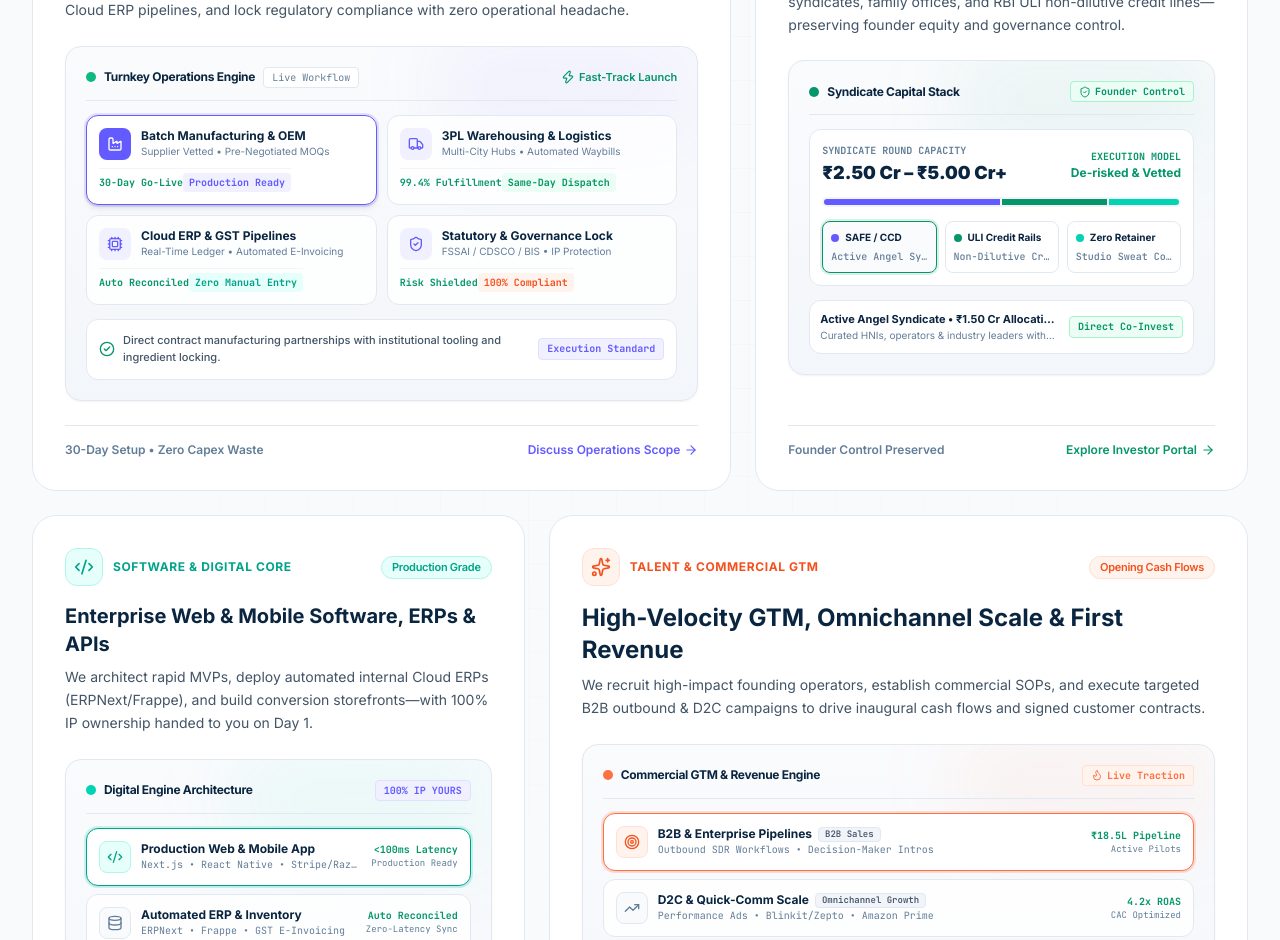
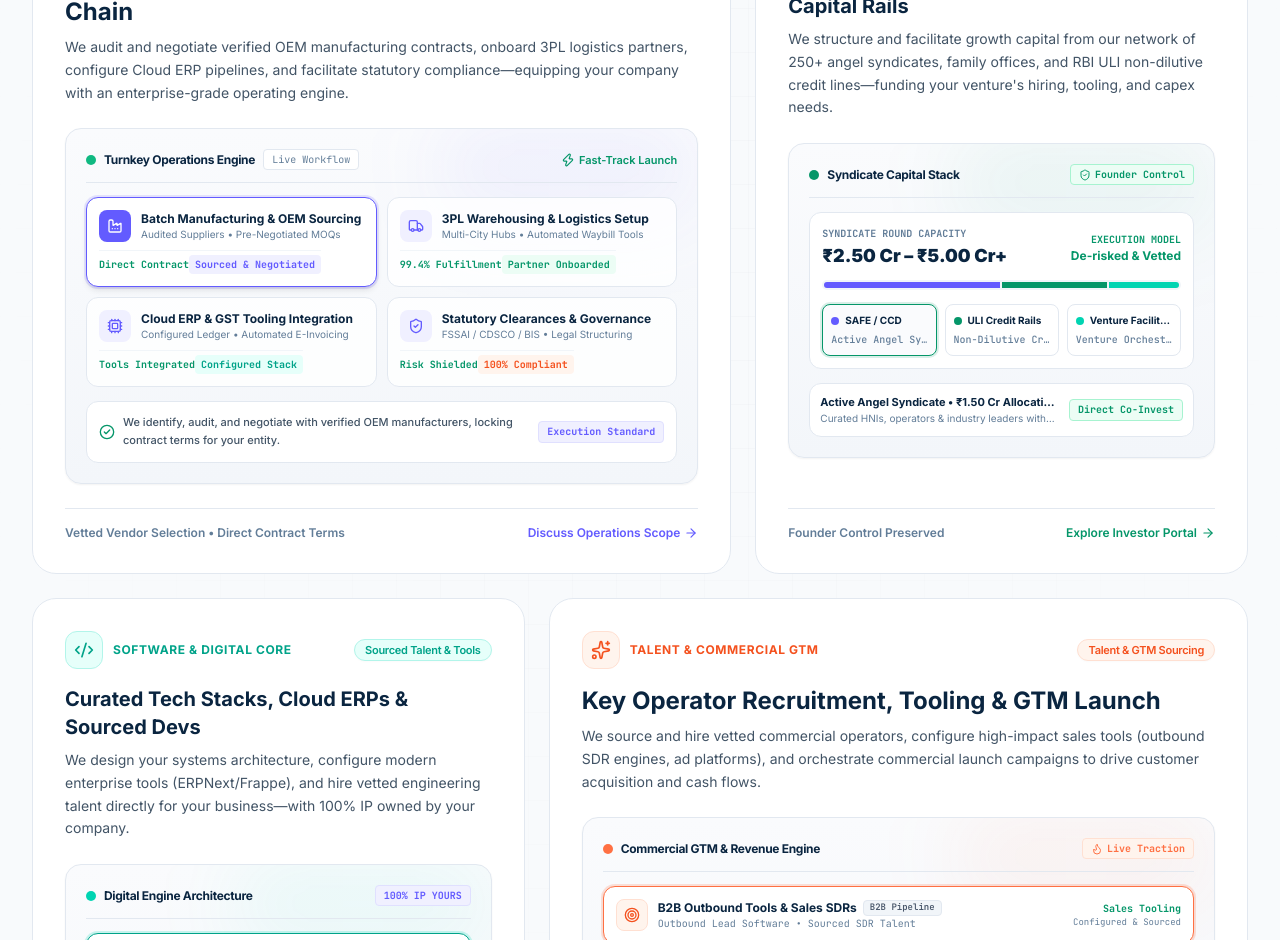
Before and after one commit to himanshumalik21/1008-network, a Next.js app: page / in a window 1280 px wide. Shown: the part 1860-2800 px from the top of the page. Built offline with nearby package versions, Linux system fonts and the light colour scheme; no server answers.

Commit message:
fix(copy): clarify venture facilitator, talent sourcing, and tooling orchestration model across platform

```diff
--- a/app/studio/page.tsx
+++ b/app/studio/page.tsx
@@ -77,7 +77,7 @@ export default function StudioPage() {
           </h1>
 
           <p className="text-base sm:text-xl text-[#425466] leading-relaxed max-w-3xl mx-auto font-normal">
-            Whether launching a high-growth tech platform, scaling a D2C consumer brand, setting up batch manufacturing, or turning around an existing business—1008 Network stands shoulder-to-shoulder with you. We deploy production software, automate supply chains, recruit vetted co-founders, and structure institutional credit for <strong className="text-[#0A2540]">shared equity upside</strong>.
+            Whether launching a high-growth tech platform, scaling a D2C consumer brand, setting up batch manufacturing, or turning around an existing business—1008 Network acts as your venture facilitator. We architect digital systems, configure open-source ERPs, recruit vetted operators, and structure syndicate credit for <strong className="text-[#0A2540]">shared equity upside</strong>.
           </p>
 
           <div className="pt-3 flex flex-col sm:flex-row items-center justify-center gap-3.5">
--- a/components/graphics/CapitalSyndicateGraphic.tsx
+++ b/components/graphics/CapitalSyndicateGraphic.tsx
@@ -26,13 +26,13 @@ export function CapitalSyndicateGraphic() {
       tag: "ULI Credit Rails",
     },
     {
-      title: "Studio Sweat Co-Build",
-      amount: "Skin in the Game",
-      desc: "We invest end-to-end operational execution alongside founder equity.",
-      tickets: "Turnkey Operations",
+      title: "Venture Orchestration & Advisory",
+      amount: "Aligned Equity Stake",
+      desc: "We facilitate end-to-end tooling, talent sourcing, vendor selection & venture strategy.",
+      tickets: "Turnkey Orchestration",
       status: "Aligned Incentives",
       color: "#00D4B2",
-      tag: "Zero Retainer",
+      tag: "Venture Facilitation",
     },
   ];
 
--- a/components/graphics/CommercialRevenueGraphic.tsx
+++ b/components/graphics/CommercialRevenueGraphic.tsx
@@ -9,33 +9,33 @@ export function CommercialRevenueGraphic() {
   const channels = [
     {
       icon: Target,
-      title: "B2B & Enterprise Pipelines",
-      sub: "Outbound SDR Workflows • Decision-Maker Intros",
-      status: "Active Pilots",
-      metric: "₹18.5L Pipeline",
-      highlight: "Dedicated outbound sales campaigns securing verified B2B pilot contracts, vendor agreements, and recurring POs.",
+      title: "B2B Outbound Tools & Sales SDRs",
+      sub: "Outbound Lead Software • Sourced SDR Talent",
+      status: "Configured & Sourced",
+      metric: "Sales Tooling",
+      highlight: "We configure Apollo/CRM outbound tools, train sales workflows, and hire dedicated sales reps for your company.",
       color: "#635BFF",
-      tag: "B2B Sales",
+      tag: "B2B Pipeline",
     },
     {
       icon: TrendingUp,
-      title: "D2C & Quick-Comm Scale",
-      sub: "Performance Ads • Blinkit/Zepto • Amazon Prime",
-      status: "CAC Optimized",
-      metric: "4.2x ROAS",
-      highlight: "High-converting storefronts, performance ad creative engine, and rapid placement on instant delivery networks.",
+      title: "D2C Growth Stacks & Media Buying",
+      sub: "Meta/Google Ads Setup • Blinkit/Zepto Listings",
+      status: "Campaigns Active",
+      metric: "Channel Scale",
+      highlight: "We set up performance marketing ad accounts, analytics funnels, and facilitate onboardings onto quick-commerce platforms.",
       color: "#FF7043",
-      tag: "Omnichannel Growth",
+      tag: "Growth Tooling",
     },
     {
       icon: Users,
-      title: "Vetted Founding Operators",
-      sub: "Key Technical & Commercial Leads • 90-Day SOPs",
-      status: "Vetted & Placed",
-      metric: "Day 1 Roster",
-      highlight: "Top-tier operational managers and commercial leaders onboarded with structured governance playbooks.",
+      title: "Vetted Executive Talent Sourcing",
+      sub: "CTOs, Operations Leads & Finance Controllers",
+      status: "Vetted & Hired",
+      metric: "Direct Placements",
+      highlight: "We screen, interview, and hire high-caliber operators directly into your business with tailored 90-day onboarding SOPs.",
       color: "#059669",
-      tag: "Key Talent",
+      tag: "Executive Talent",
     },
   ];
 
--- a/components/graphics/OperationsVelocityGraphic.tsx
+++ b/components/graphics/OperationsVelocityGraphic.tsx
@@ -9,39 +9,39 @@ export function OperationsVelocityGraphic() {
   const stages = [
     {
       icon: Factory,
-      title: "Batch Manufacturing & OEM",
-      sub: "Supplier Vetted • Pre-Negotiated MOQs",
-      badge: "Production Ready",
+      title: "Batch Manufacturing & OEM Sourcing",
+      sub: "Audited Suppliers • Pre-Negotiated MOQs",
+      badge: "Sourced & Negotiated",
       badgeColor: "indigo",
-      metric: "30-Day Go-Live",
-      highlight: "Direct contract manufacturing partnerships with institutional tooling and ingredient locking.",
+      metric: "Direct Contract",
+      highlight: "We identify, audit, and negotiate with verified OEM manufacturers, locking contract terms for your entity.",
     },
     {
       icon: Truck,
-      title: "3PL Warehousing & Logistics",
-      sub: "Multi-City Hubs • Automated Waybills",
-      badge: "Same-Day Dispatch",
+      title: "3PL Warehousing & Logistics Setup",
+      sub: "Multi-City Hubs • Automated Waybill Tools",
+      badge: "Partner Onboarded",
       badgeColor: "emerald",
       metric: "99.4% Fulfillment",
-      highlight: "Integrated pan-India fulfillment centers with automated courier allocation and inventory sync.",
+      highlight: "We select and onboard top-tier pan-India 3PL partners with automated courier routing and warehouse sync.",
     },
     {
       icon: Cpu,
-      title: "Cloud ERP & GST Pipelines",
-      sub: "Real-Time Ledger • Automated E-Invoicing",
-      badge: "Zero Manual Entry",
+      title: "Cloud ERP & GST Tooling Integration",
+      sub: "Configured Ledger • Automated E-Invoicing",
+      badge: "Configured Stack",
       badgeColor: "cyan",
-      metric: "Auto Reconciled",
-      highlight: "Custom Frappe/ERPNext pipelines syncing orders, vendor payables, and GST compliance seamlessly.",
+      metric: "Tools Integrated",
+      highlight: "We configure Frappe/ERPNext pipelines and billing APIs directly into your business for automated compliance.",
     },
     {
       icon: ShieldCheck,
-      title: "Statutory & Governance Lock",
-      sub: "FSSAI / CDSCO / BIS • IP Protection",
+      title: "Statutory Clearances & Governance",
+      sub: "FSSAI / CDSCO / BIS • Legal Structuring",
       badge: "100% Compliant",
       badgeColor: "amber",
       metric: "Risk Shielded",
-      highlight: "Complete regulatory clearance, trademark assignments, and rock-solid corporate governance.",
+      highlight: "We facilitate regulatory licensing, legal registrations, and corporate governance for your entity.",
     },
   ];
 
--- a/components/graphics/TechArchitectureGraphic.tsx
+++ b/components/graphics/TechArchitectureGraphic.tsx
@@ -9,29 +9,29 @@ export function TechArchitectureGraphic() {
   const layers = [
     {
       icon: Code2,
-      title: "Production Web & Mobile App",
-      stack: "Next.js • React Native • Stripe/Razorpay",
-      status: "Production Ready",
-      metric: "<100ms Latency",
-      detail: "Clean-code web and mobile storefronts engineered for high conversions and enterprise security.",
+      title: "Custom Software & Sourced Dev Talent",
+      stack: "Next.js • React Native • Vetted Hires",
+      status: "Sourced & Deployed",
+      metric: "Direct Hires",
+      detail: "We design the architecture, hire vetted engineers directly for your entity, and manage milestone delivery.",
       color: "#00D4B2",
     },
     {
       icon: Database,
-      title: "Automated ERP & Inventory",
-      stack: "ERPNext • Frappe • GST E-Invoicing",
-      status: "Zero-Latency Sync",
-      metric: "Auto Reconciled",
-      detail: "Automated inventory pipelines, vendor purchase orders, and statutory invoicing without manual overhead.",
+      title: "Configured Cloud ERP & Tools",
+      stack: "ERPNext • Frappe • GST E-Invoicing Tools",
+      status: "Configured Stack",
+      metric: "Cloud Tools",
+      detail: "We configure and customize open-source ERP systems (ERPNext) and operational software tailored to your workflow.",
       color: "#635BFF",
     },
     {
       icon: BarChart3,
-      title: "Executive Margin & P&L Telemetry",
-      stack: "Contribution Margins • CAC / LTV Dashboard",
-      status: "Live Tracking",
-      metric: "Real-Time P&L",
-      detail: "Automated business intelligence and unit-economic visibility directly accessible by founders and board.",
+      title: "Business Intelligence & P&L Dashboards",
+      stack: "Automated Reporting • Margin Telemetry Tools",
+      status: "Live Visibility",
+      metric: "Analytics Stack",
+      detail: "We install automated financial reporting tools so founders and investors have real-time visibility into unit economics.",
       color: "#059669",
     },
   ];
--- a/components/home/HeroSection.tsx
+++ b/components/home/HeroSection.tsx
@@ -126,7 +126,7 @@ export function HeroSection() {
           {/* Status Capsule */}
           <div className="inline-flex items-center gap-2">
             <Badge variant="indigo" size="md" pulse>
-              1008 Network // Turnkey Operations & Syndicate Partner
+              1008 Network // Turnkey Venture Facilitation & Syndicate Partner
             </Badge>
           </div>
 
@@ -134,13 +134,13 @@ export function HeroSection() {
           <h1 className="text-3xl sm:text-5xl lg:text-6xl font-extrabold tracking-tight text-[#0A2540] leading-[1.15] font-sans">
             <span className="block">You bring the domain vision.</span>
             <span className="block mt-1 sm:mt-1.5 bg-clip-text text-transparent bg-gradient-to-r from-[#635BFF] via-[#00D4B2] to-[#635BFF]">
-              We build the operating company.
+              We orchestrate the operating company.
             </span>
           </h1>
 
           {/* Core Subtitle - Concise & Impactful */}
           <p className="text-base sm:text-lg text-[#425466] leading-relaxed max-w-2xl mx-auto font-normal">
-            We engineer turnkey ground operations, deploy enterprise digital systems, and syndicate seed capital alongside ambitious founders—built entirely for shared equity with <strong>zero consulting retainers</strong>.
+            We architect turnkey operational infrastructure, source specialized talent, configure modern software tools, and facilitate syndicate capital alongside ambitious founders—aligned on long-term venture equity.
           </p>
 
           {/* Dual High-Conversion CTAs */}
--- a/components/home/PillarsBento.tsx
+++ b/components/home/PillarsBento.tsx
@@ -34,16 +34,16 @@ export function PillarsBento() {
         {/* Section Header */}
         <div className="text-center max-w-3xl mx-auto mb-16 space-y-4">
           <Badge variant="indigo" size="sm">
-            Turnkey Venture Studio Infrastructure
+            Turnkey Venture Facilitation & Infrastructure
           </Badge>
           <h2 className="text-3xl sm:text-5xl font-extrabold tracking-tight text-[#0A2540] font-sans">
-            We Build the Engine. <br className="hidden sm:inline" />
+            We Orchestrate the Foundation. <br className="hidden sm:inline" />
             <span className="bg-clip-text text-transparent bg-gradient-to-r from-[#635BFF] via-[#00D4B2] to-[#0A2540]">
-              You Own the Enterprise.
+              You Run the Enterprise.
             </span>
           </h2>
           <p className="text-[#425466] text-base sm:text-lg leading-relaxed">
-            Stop losing quarters to fragmented agencies, contractor delays, and operational friction. 1008 Network deploys the supply chain, software, talent, and capital to scale your business.
+            Stop losing quarters to trial-and-error, fragmented agencies, and hiring bottlenecks. 1008 Network acts as your venture facilitator—sourcing the specialized talent, configuring the software tools, securing vendor terms, and structuring growth capital.
           </p>
         </div>
 
@@ -61,15 +61,15 @@ export function PillarsBento() {
                     OPERATIONS & SUPPLY CHAIN
                   </span>
                 </div>
-                <Badge variant="indigo" size="sm">Turnkey Execution</Badge>
+                <Badge variant="indigo" size="sm">Turnkey Facilitation</Badge>
               </div>
 
               <div>
                 <h3 className="text-xl sm:text-2xl font-bold text-[#0A2540] mb-2">
-                  Batch Manufacturing, 3PL Fulfillment & Unit Economics
+                  Facilitated Manufacturing, 3PL Fulfillment & Supply Chain
                 </h3>
                 <p className="text-[#425466] text-sm leading-relaxed">
-                  We negotiate verified contract manufacturing, stand up multi-city 3PL fulfillment, automate Cloud ERP pipelines, and lock regulatory compliance with zero operational headache.
+                  We audit and negotiate verified OEM manufacturing contracts, onboard 3PL logistics partners, configure Cloud ERP pipelines, and facilitate statutory compliance—equipping your company with an enterprise-grade operating engine.
                 </p>
               </div>
 
@@ -80,7 +80,7 @@ export function PillarsBento() {
             </div>
 
             <div className="pt-4 mt-6 border-t border-[#E2E8F0] flex items-center justify-between">
-              <span className="text-xs font-semibold text-[#627D98]">30-Day Setup • Zero Capex Waste</span>
+              <span className="text-xs font-semibold text-[#627D98]">Vetted Vendor Selection • Direct Contract Terms</span>
               <button
                 onClick={() => setModalOpen(true)}
                 className="text-xs font-semibold text-[#635BFF] hover:underline flex items-center gap-1"
@@ -102,15 +102,15 @@ export function PillarsBento() {
                     CAPITAL & SYNDICATES
                   </span>
                 </div>
-                <Badge variant="emerald" size="sm">Syndicate Backed</Badge>
+                <Badge variant="emerald" size="sm">Syndicate Facilitation</Badge>
               </div>
 
               <div>
                 <h3 className="text-xl font-bold text-[#0A2540] mb-2">
-                  ₹2.5Cr+ Syndicate Co-Investment & Credit Rails
+                  Syndicate Co-Investment & Working Capital Rails
                 </h3>
                 <p className="text-[#425466] text-sm leading-relaxed">
-                  Co-investment from our curated network of 250+ angel syndicates, family offices, and RBI ULI non-dilutive credit lines—preserving founder equity and governance control.
+                  We structure and facilitate growth capital from our network of 250+ angel syndicates, family offices, and RBI ULI non-dilutive credit lines—funding your venture&apos;s hiring, tooling, and capex needs.
                 </p>
               </div>
 
@@ -143,15 +143,15 @@ export function PillarsBento() {
                     SOFTWARE & DIGITAL CORE
                   </span>
                 </div>
-                <Badge variant="cyan" size="sm">Production Grade</Badge>
+                <Badge variant="cyan" size="sm">Sourced Talent & Tools</Badge>
               </div>
 
               <div>
                 <h3 className="text-xl font-bold text-[#0A2540] mb-2">
-                  Enterprise Web & Mobile Software, ERPs & APIs
+                  Curated Tech Stacks, Cloud ERPs & Sourced Devs
                 </h3>
                 <p className="text-[#425466] text-sm leading-relaxed">
-                  We architect rapid MVPs, deploy automated internal Cloud ERPs (ERPNext/Frappe), and build conversion storefronts—with 100% IP ownership handed to you on Day 1.
+                  We design your systems architecture, configure modern enterprise tools (ERPNext/Frappe), and hire vetted engineering talent directly for your business—with 100% IP owned by your company.
                 </p>
               </div>
 
@@ -162,7 +162,7 @@ export function PillarsBento() {
             </div>
 
             <div className="pt-4 mt-6 border-t border-[#E2E8F0] flex items-center justify-between">
-              <span className="text-xs font-semibold text-[#627D98]">100% IP Assigned to You</span>
+              <span className="text-xs font-semibold text-[#627D98]">100% IP Owned by Your Entity</span>
               <button
                 onClick={() => setModalOpen(true)}
                 className="text-xs font-semibold text-[#00A389] hover:underline flex items-center gap-1"
@@ -184,15 +184,15 @@ export function PillarsBento() {
                     TALENT & COMMERCIAL GTM
                   </span>
                 </div>
-                <Badge variant="amber" size="sm">Opening Cash Flows</Badge>
+                <Badge variant="amber" size="sm">Talent & GTM Sourcing</Badge>
               </div>
 
               <div>
                 <h3 className="text-xl sm:text-2xl font-bold text-[#0A2540] mb-2">
-                  High-Velocity GTM, Omnichannel Scale & First Revenue
+                  Key Operator Recruitment, Tooling & GTM Launch
                 </h3>
                 <p className="text-[#425466] text-sm leading-relaxed">
-                  We recruit high-impact founding operators, establish commercial SOPs, and execute targeted B2B outbound & D2C campaigns to drive inaugural cash flows and signed customer contracts.
+                  We source and hire vetted commercial operators, configure high-impact sales tools (outbound SDR engines, ad platforms), and orchestrate commercial launch campaigns to drive customer acquisition and cash flows.
                 </p>
               </div>
 
@@ -203,7 +203,7 @@ export function PillarsBento() {
             </div>
 
             <div className="pt-4 mt-6 border-t border-[#E2E8F0] flex items-center justify-between">
-              <span className="text-xs font-semibold text-[#627D98]">Full Commercial Activation</span>
+              <span className="text-xs font-semibold text-[#627D98]">Vetted Talent Sourcing & GTM Tooling</span>
               <Button
                 onClick={() => setModalOpen(true)}
                 variant="primary"
```
Also changed, not shown: components/home/ComparisonSection.tsx (+11 -11 lines), data/faqs.ts (+6 -6 lines).
